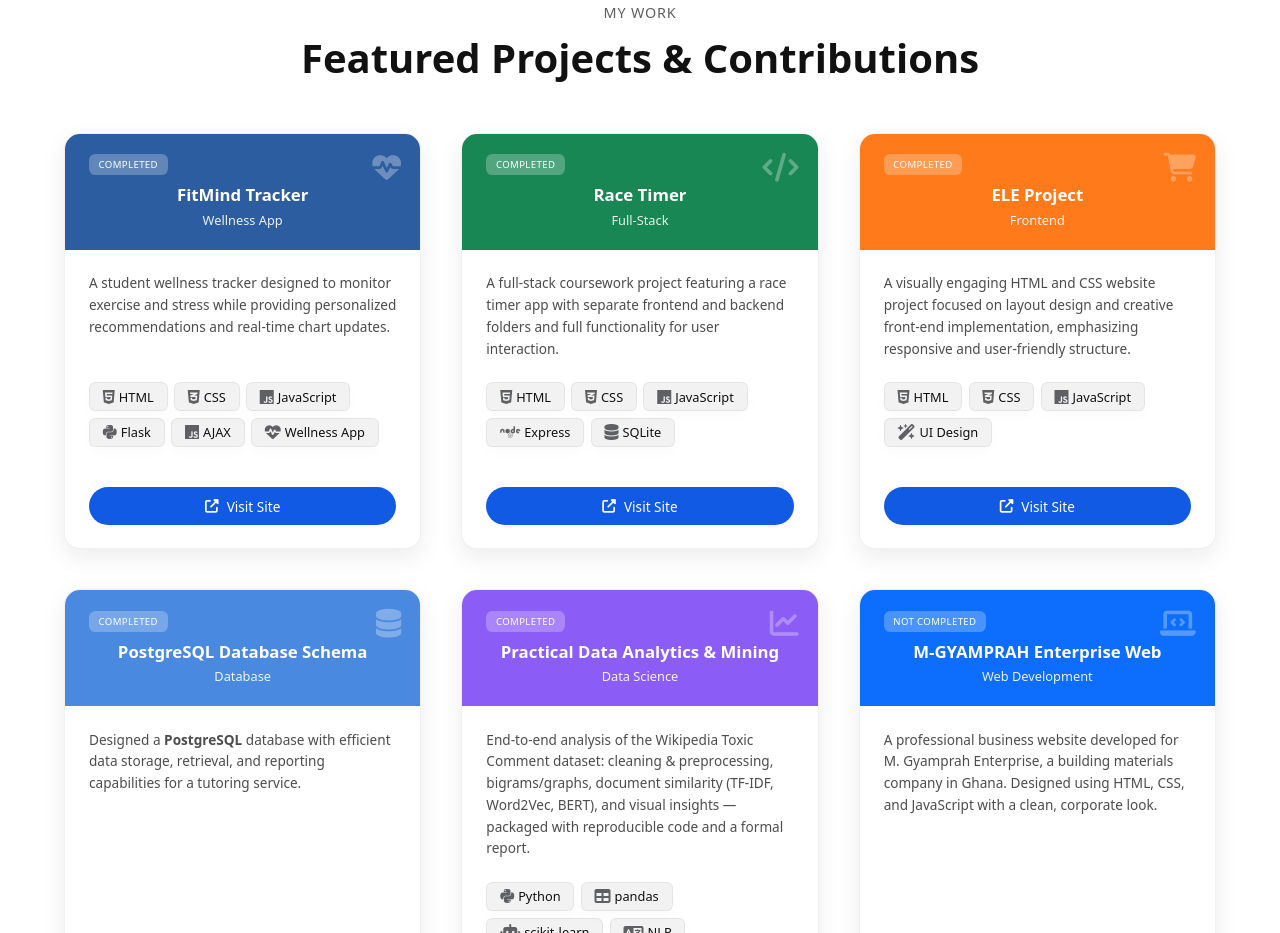
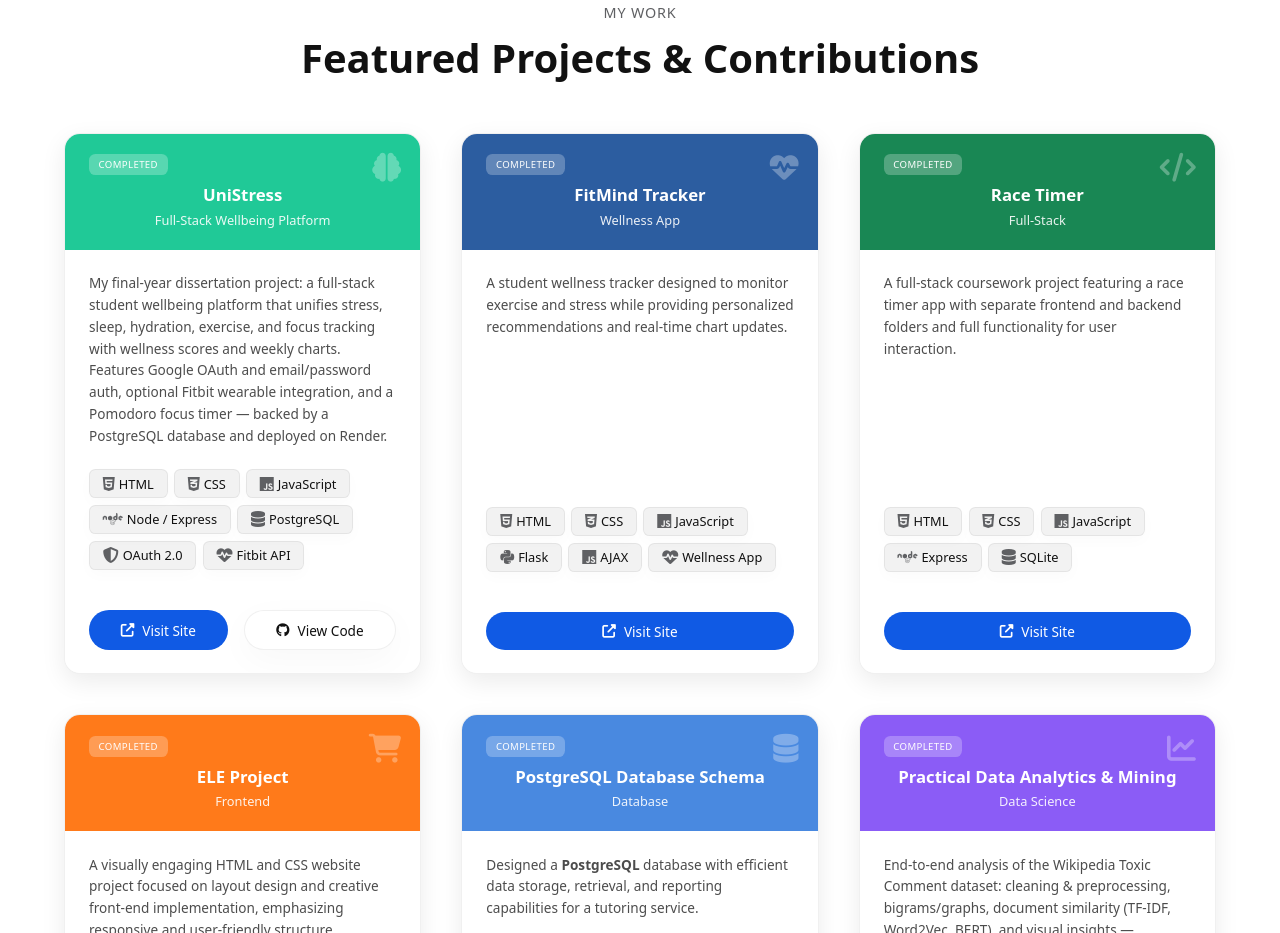
Before and after one commit to Tineprah07/Portfolio, a website: page Portfolio/index.html in a window 1280 px wide. Shown: the part 4312-5245 px from the top of the page. Drawn offline with Linux system fonts and the light colour scheme.

Commit message:
Add UniStress dissertation project to portfolio
Co-Authored-By: Claude Opus 4.8 (1M context) <noreply@anthropic.com>

```diff
--- a/Portfolio/index.html
+++ b/Portfolio/index.html
@@ -324,6 +324,43 @@
 
         <section class="projects-grid">
 
+            <!-- UniStress: Dissertation flagship -->
+            <article class="project-card project-feature project-teal reveal" data-reveal-order="0">
+                <header class="project-head">
+                    <div class="project-badges">
+                        <span class="badge">Completed</span>
+                    </div>
+                    <i class="fa-solid fa-brain project-icon"></i>
+                    <h3 class="project-title-top">UniStress</h3>
+                    <p class="project-sub">Full-Stack Wellbeing Platform</p>
+                </header>
+
+                <section class="project-details">
+                    <p>
+                        My final-year dissertation project: a full-stack student wellbeing platform that unifies stress, sleep, hydration, exercise, and focus tracking with wellness scores and weekly charts. Features Google OAuth and email/password auth, optional Fitbit wearable integration, and a Pomodoro focus timer &mdash; backed by a PostgreSQL database and deployed on Render.
+                    </p>
+
+                    <div class="project-tags">
+                        <span class="skill-tag"><i class="fa-brands fa-html5"></i> HTML</span>
+                        <span class="skill-tag"><i class="fa-brands fa-css3-alt"></i> CSS</span>
+                        <span class="skill-tag"><i class="fa-brands fa-js"></i> JavaScript</span>
+                        <span class="skill-tag"><i class="fa-brands fa-node"></i> Node / Express</span>
+                        <span class="skill-tag"><i class="fa-solid fa-database"></i> PostgreSQL</span>
+                        <span class="skill-tag"><i class="fa-solid fa-shield-halved"></i> OAuth 2.0</span>
+                        <span class="skill-tag"><i class="fa-solid fa-heart-pulse"></i> Fitbit API</span>
+                    </div>
+
+                    <div class="project-actions">
+                        <a href="https://unistress.onrender.com" class="btn-primary" target="_blank">
+                            <i class="fa-solid fa-up-right-from-square"></i> Visit Site
+                        </a>
+                        <a href="https://github.com/Tineprah07/Unistress-Web-App" class="btn-secondary" target="_blank">
+                            <i class="fa-brands fa-github"></i> View Code
+                        </a>
+                    </div>
+                </section>
+            </article>
+
             <!-- Project 3 -->
             <article class="project-card project-feature project-indigo reveal" data-reveal-order="3">
                 <header class="project-head">
```
